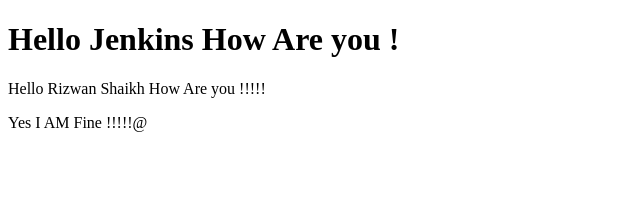
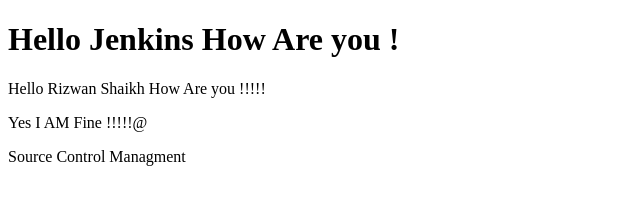
Before and after one commit to msultan27/Jenkins, a plain HTML site: page index.html in a window 1280 px wide. Shown: the whole page, without its empty margins (0-640 px from the left). Drawn offline with Linux system fonts and the light colour scheme.

Commit message:
add one more line

```diff
--- a/index.html
+++ b/index.html
@@ -14,5 +14,7 @@
 
       <p>Yes I AM Fine !!!!!@  </p>
 
+       <p> Source Control Managment </p>
+
 </body>
 </html>
```
